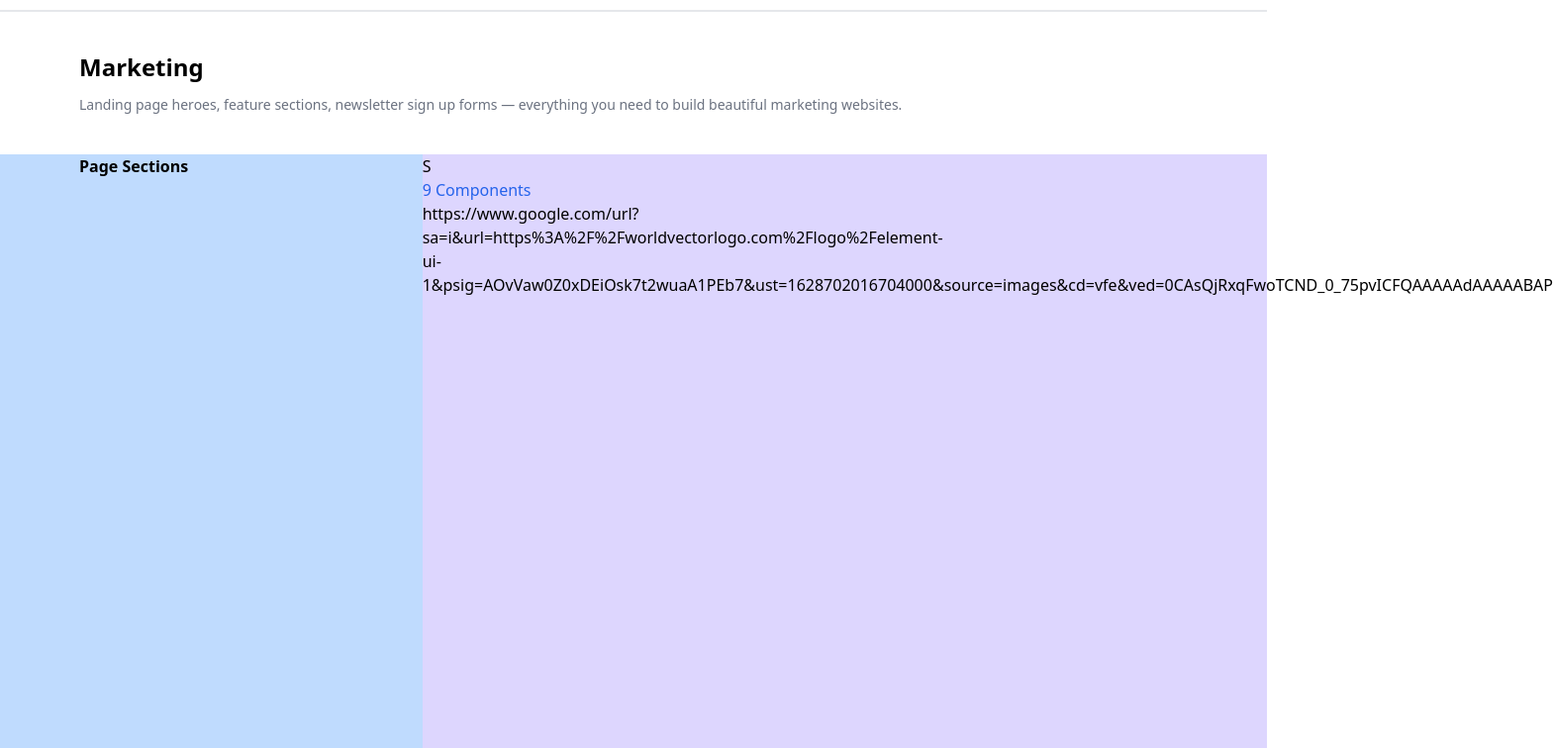
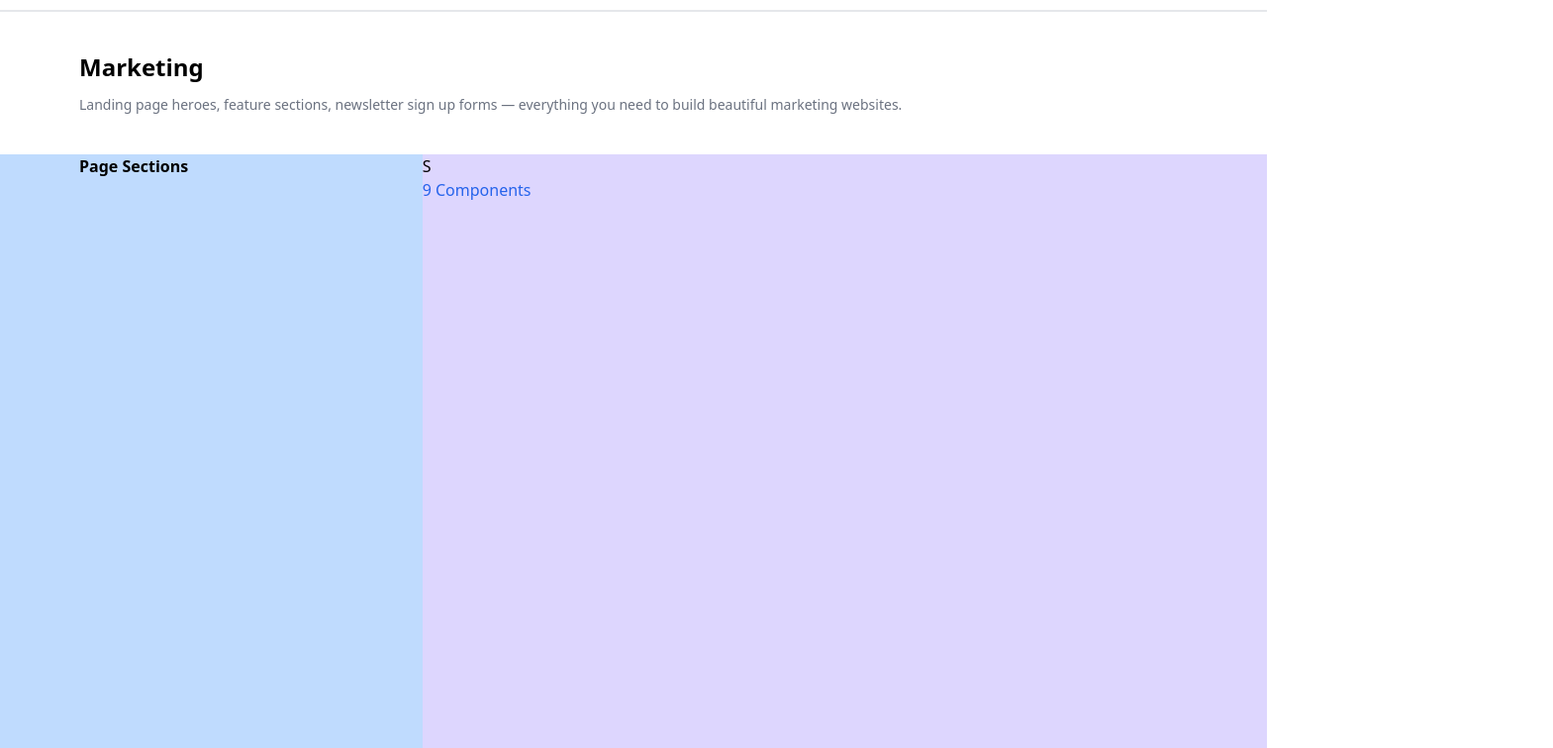
Before and after one commit to JBetancourt1996/openbox-app, a Nuxt app: page /marketing/heroes in a window 1280 px wide. Shown: the part 902-1658 px from the top of the page at 99% size, 1569 px wide, since content can reach past the window. Built offline with nearby package versions, Linux system fonts and the light colour scheme.

Commit message:
clean code

```diff
--- a/pages/marketing/heroes/index.vue
+++ b/pages/marketing/heroes/index.vue
@@ -240,7 +240,6 @@ export default {
       tema1: [
         {
           id: 1,
-          img: "https://www.google.com/url?sa=i&url=https%3A%2F%2Fworldvectorlogo.com%2Flogo%2Felement-ui-1&psig=AOvVaw0Z0xDEiOsk7t2wuaA1PEb7&ust=1628702016704000&source=images&cd=vfe&ved=0CAsQjRxqFwoTCND_0_75pvICFQAAAAAdAAAAABAP",
           text: "Hero Sections",
           text1: "9 Components",
         },
```
